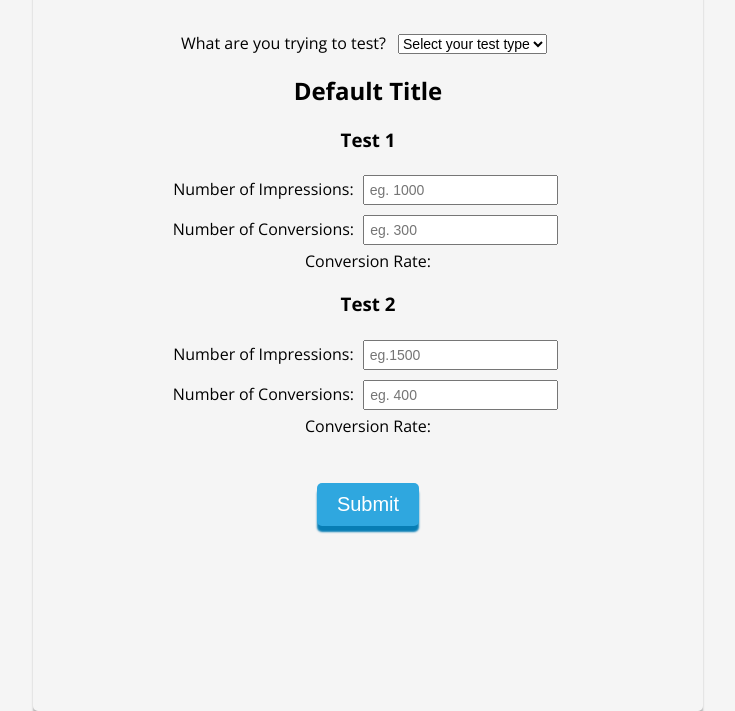
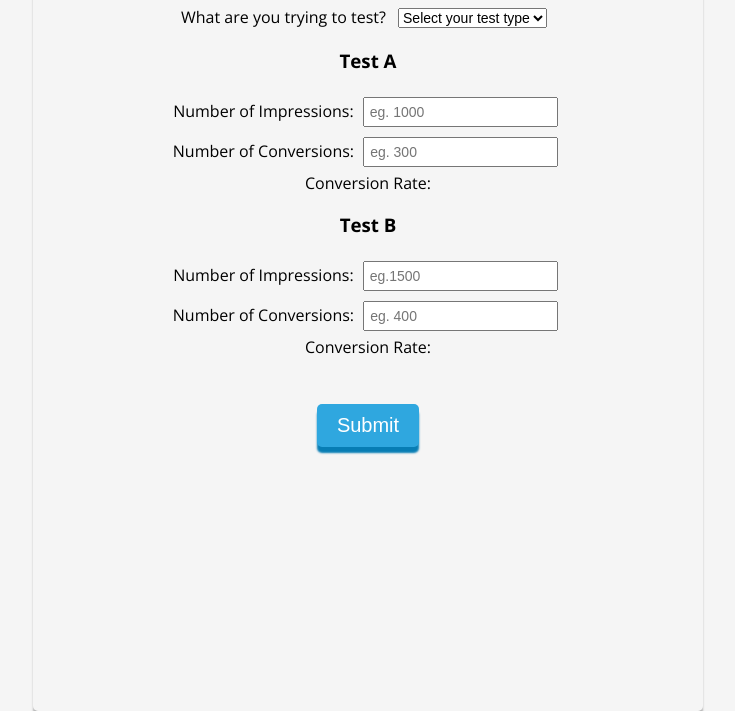
Before and after one commit to rebeccathachil/sigcalc, a plain HTML site: page index.html in a window 1280 px wide. Shown: the part 89-800 px from the top of the page, without its empty margins (272-1007 px from the left). Drawn offline with nearby package versions, Linux system fonts and the light colour scheme.

Commit message:
Final updates before demo

```diff
--- a/index.html
+++ b/index.html
@@ -154,25 +154,25 @@ function custom() {
 		</select>
 		</p>
 
-		<h2 id="testTitle">Default Title</h2>
+		<h2 id="testTitle"></h2>
 
 		<form id="testParams">
-			<h3>Test 1</h3>
+			<h3>Test A</h3>
 			<label class="sampleLabel" id="sampleLabel1">Number of Impressions: </label>
 				<input type="number" name="sample" id="sample1" placeholder="eg. 1000" min="0">
 			<br>
 			<label class="resultLabel" id="resultLabel1">Number of Conversions: </label>
 				<input type="number" name="result" id="result1" placeholder="eg. 300" min="0">
 			<br>
-			Conversion Rate: <div id="conv1"></div>
-			<h3>Test 2</h3>
+			<p class="conversion_title">Conversion Rate: </p><span id="conv1"></span>
+			<h3>Test B</h3>
 			<label class="sampleLabel" id="sampleLabel2">Number of Impressions: </label>
 				<input type="number" name="sample" id="sample2" placeholder="eg.1500" min="0">
 			<br>
 			<label class="resultLabel" id="resultLabel2">Number of Conversions: </label>
 				<input type="number" name="result" id="result2" placeholder="eg. 400" min="0">
 			<br>
-			Conversion Rate: <div id="conv2"></div>
+			<p class="conversion_title">Conversion Rate: </p><span id="conv2"></span>
 		</form>
 		<div id="typeErrors" style="display: none; color: #f04d41; padding: 10px 0px;">Please select a test type using the dropdown above</div>
 		<div id="paramsErrors" style="display: none; color: #f04d41; padding: 10px 0px;">Please complete all the required fields</div>
--- a/style.css
+++ b/style.css
@@ -42,10 +42,14 @@ button:hover {
 	transform: scale(1.1);
 }
 
+.conversion_title {
+	display: inline;
+}
+
 .calculator_header {
 	font-size: 24px;
 	color: #fff;
-	height: 11%;
+	height: 60px;
 	background-color: #ffb848;
 	margin: 0px -10px;
 	margin-bottom: 35px;
```
